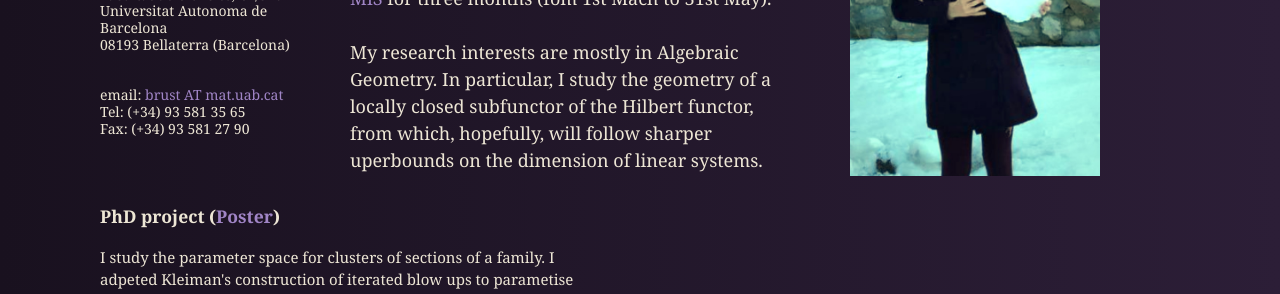
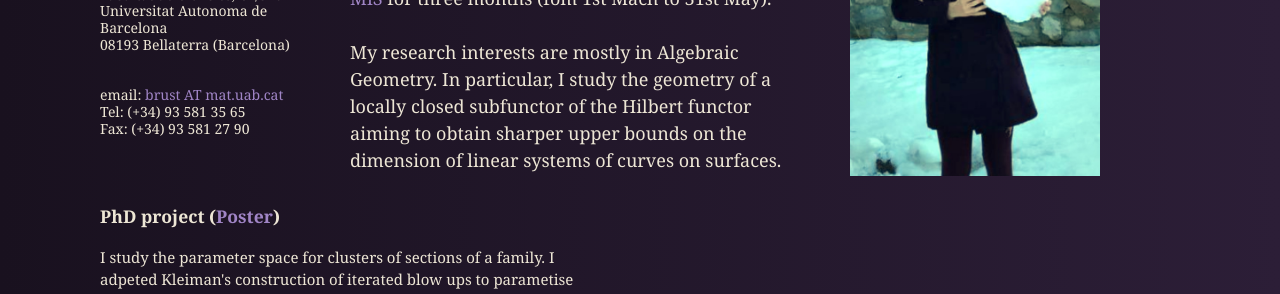
Before and after one commit to LauraBMo/LauraBMo.github.io, a Jekyll site: the page built from index.html, in a window 1280 px wide. Shown: the part 200-494 px from the top of the page. Built offline with Jekyll 4.4.1, drawn with Linux system fonts in a browser that asks for light colours.

Commit message:
"aiming" instead of "hopefully"

```diff
--- a/index.html
+++ b/index.html
@@ -33,8 +33,8 @@ title: Home
 
     <br />
     My research interests are mostly in Algebraic Geometry.
-    In particular, I study the geometry of a locally closed subfunctor of the Hilbert functor,
-    from which, hopefully, will follow sharper uperbounds on the dimension of linear systems.<br />
+    In particular, I study the geometry of a locally closed subfunctor of the Hilbert functor
+    aiming to obtain sharper upper bounds on the dimension of linear systems of curves on surfaces.<br />
   </p>
 </section>
 
```
